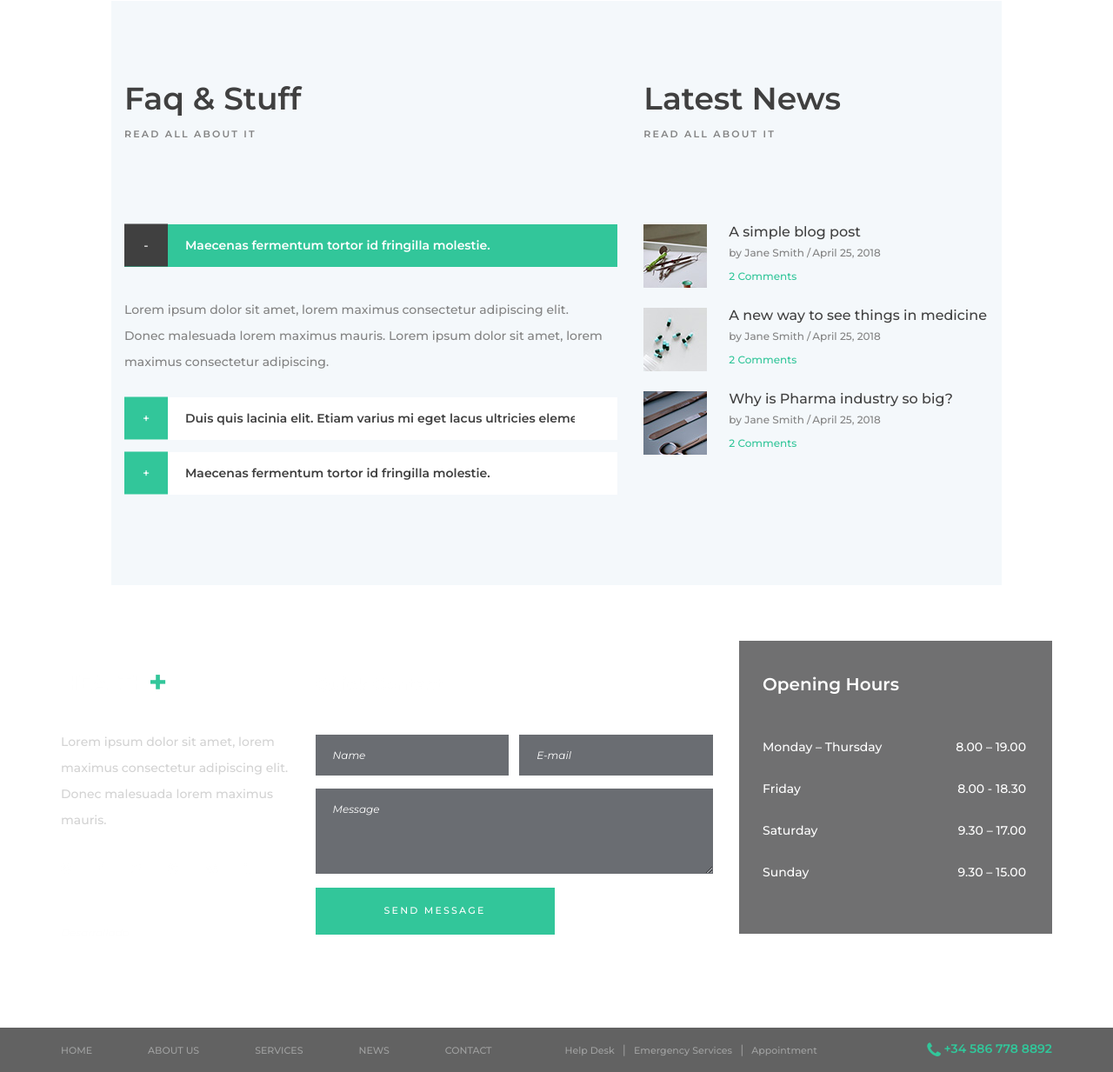
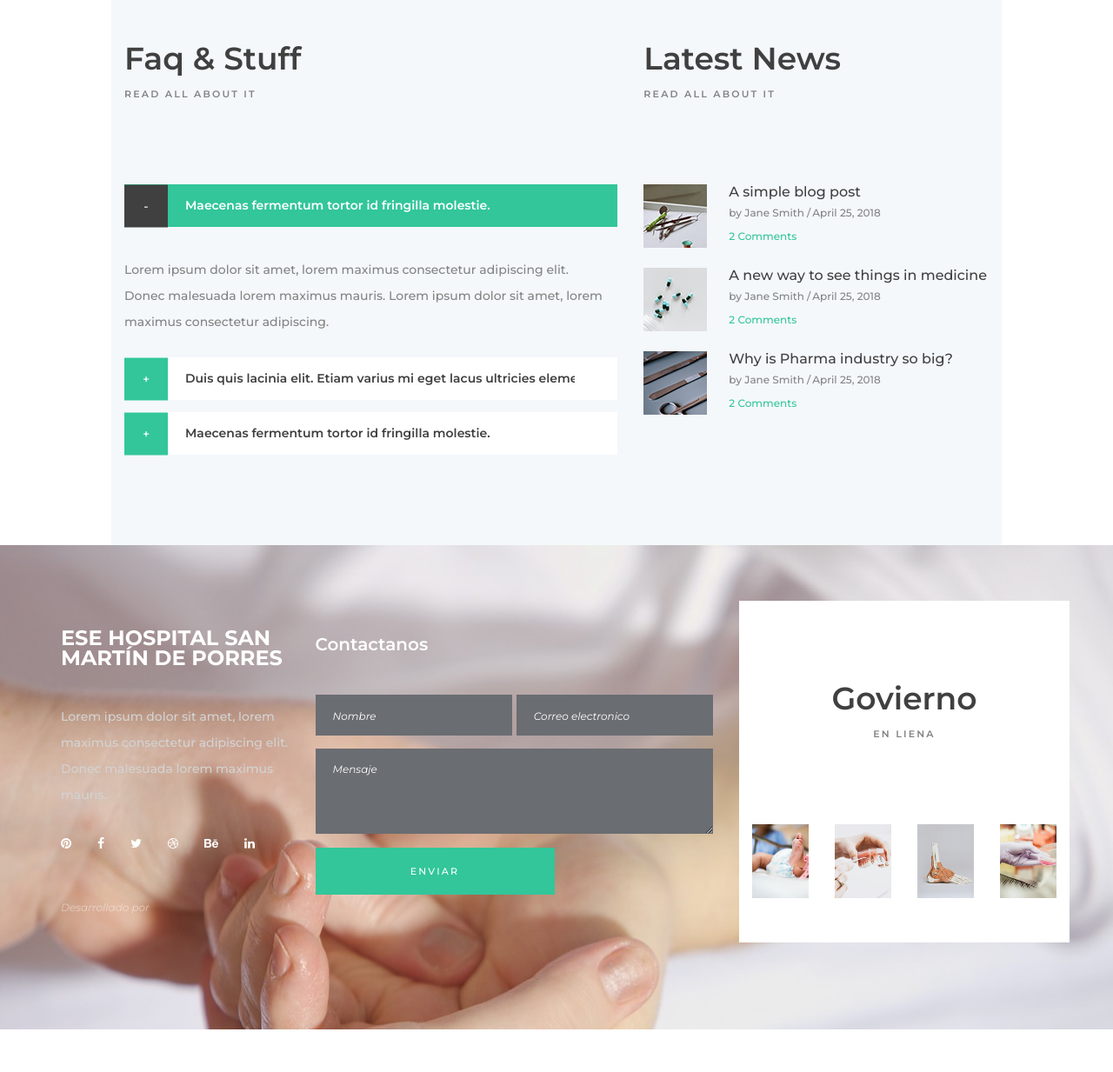
Before and after one commit to HchocontaP01/HchocontaP01.github.io, a PHP site: page / in a window 1280 px wide. Shown: the part 3514-4747 px from the top of the page at 87% size. After the commit the page ends 4698 px from the top, so only its background shows below. Run offline with PHP 8.4, Linux system fonts and the light colour scheme.

Commit message:
footer and menu

```diff
--- a/index.html
+++ b/index.html
@@ -12,11 +12,15 @@
 <link rel="stylesheet" type="text/css" href="plugins/OwlCarousel2-2.2.1/owl.theme.default.css">
 <link rel="stylesheet" type="text/css" href="plugins/OwlCarousel2-2.2.1/animate.css">
 <link rel="stylesheet" type="text/css" href="styles/main_styles.css">
+<link rel="stylesheet" type="text/css" href="styles/megaMenu.css">
 <link rel="stylesheet" type="text/css" href="styles/responsive.css">
 </head>
 <body>
 
 <div class="super_container">
+
+
+
 
 	<!-- Menu -->
 
@@ -126,21 +130,75 @@
 					</div>
 				</div>
 				<div class="header_nav" id="header_nav_pin">
-					<div class="header_nav_inner">
-						<div class="header_nav_container">
-							<div class="container">
+					<nav class="navbar navbar-expand-lg navbar-light megamenuback">
+					    <button class="navbar-toggler" type="button" data-toggle="collapse" data-target="#navbar" aria-controls="navbars" aria-expanded="false" aria-label="Toggle navigation">
+										<span class="navbar-toggler-icon"></span>
+							  </button>
+					    <div class="collapse navbar-collapse mega-dropdown " id="navbar" >
+					     <ul class="navbar-nav mr-auto">
+					      <li class="nav-item dropdown megamenu-li">
+					       <a class="nav-link dropdown-toggle" href="" id="dropdown01" data-toggle="dropdown" aria-haspopup="true" aria-expanded="false">Menú</a>
+					       <div class="dropdown-menu megamenu dropdown-Megamenu" aria-labelledby="dropdown01" style="overflow: auto;">
 					        <div class="row">
-									<div class="col">
-										<div class="header_nav_content d-flex flex-row align-items-center justify-content-start">
-											<nav class="main_nav">
-												<ul class="d-flex flex-row align-items-center justify-content-start">
-													<li class="active"><a href="index.html">Inicio</a></li>
-													<li>
-														Big menu
+					         <div class="col-sm-6 col-lg-3">
+					          <h5>Nosotros</h5>
+					          <a class="dropdown-item dropdown-item-mgmenu" href="#">Inicio</a>
+					          <a class="dropdown-item dropdown-item-mgmenu" href="#">Sedes</a>
+					          <a class="dropdown-item dropdown-item-mgmenu" href="#">Entida</a>
+					          <a class="dropdown-item dropdown-item-mgmenu" href="#">Directorio Funcionarios</a>
+					          <a class="dropdown-item dropdown-item-mgmenu" href="#">Directorio Institucional</a>
+					          <a class="dropdown-item dropdown-item-mgmenu" href="#">Procesos y Procedimientos</a>
+					          <a class="dropdown-item dropdown-item-mgmenu" href="#">Correo Interno</a>
+					         </div>
+					         <div class="col-sm-6 col-lg-3">
+					          <h5>Infórmate</h5>
+					          <a class="dropdown-item dropdown-item-mgmenu" href="#">Noticias</a>
+					          <a class="dropdown-item dropdown-item-mgmenu" href="#">Datos Abiertos</a>
+					          <a class="dropdown-item dropdown-item-mgmenu" href="#">Convocatorias</a>
+					          <a class="dropdown-item dropdown-item-mgmenu" href="#">Preguntas y respuestas</a>
+					          <a class="dropdown-item dropdown-item-mgmenu" href="#">Metas, Objetivos e indicadores</a>
+					          <a class="dropdown-item dropdown-item-mgmenu" href="#">Ofertas de empleo</a>
+					          <a class="dropdown-item dropdown-item-mgmenu" href="#">Control</a>
+					          <a class="dropdown-item dropdown-item-mgmenu" href="#">Información Adicional</a>
+					          <a class="dropdown-item dropdown-item-mgmenu" href="#">Población Vulnerable</a>
+					          <a class="dropdown-item dropdown-item-mgmenu" href="#">Glosario</a>
+					          <a class="dropdown-item dropdown-item-mgmenu" href="#">Contrataciones</a>
+					          <a class="dropdown-item dropdown-item-mgmenu" href="#">Ejecución de contratos</a>
+					         </div>
+							 <div class="col-sm-6 col-lg-3">
+					          <h5>Documentos</h5>
+					          <a class="dropdown-item dropdown-item-mgmenu" href="#">Rendición de cuentas</a>
+					          <a class="dropdown-item dropdown-item-mgmenu" href="#">Informes</a>
+					          <a class="dropdown-item dropdown-item-mgmenu" href="#">Estudios e investigaciones</a>
+					          <a class="dropdown-item dropdown-item-mgmenu" href="#">Proyectos en ejecución</a>
+					          <a class="dropdown-item dropdown-item-mgmenu" href="#">Informes de PQRS</a>
+					          <a class="dropdown-item dropdown-item-mgmenu" href="#">Normatividad</a>
+					          <a class="dropdown-item dropdown-item-mgmenu" href="#">Políticas y lineamientos</a>
+					          <a class="dropdown-item dropdown-item-mgmenu" href="#">Planes</a>
+					          <a class="dropdown-item dropdown-item-mgmenu" href="#">Programas</a>
+					          <a class="dropdown-item dropdown-item-mgmenu" href="#">Presupuesto</a>
+					         </div>
+							 <div class="col-sm-6 col-lg-3">
+					          <h5>Participa</h5>
+					          <a class="dropdown-item dropdown-item-mgmenu" href="#">Calendario de Actividades</a>
+					          <a class="dropdown-item dropdown-item-mgmenu" href="#">Niños, Niñas y Adolecentes</a>
+					          <a class="dropdown-item dropdown-item-mgmenu" href="#">Retos de participacón</a>
+					          <a class="dropdown-item dropdown-item-mgmenu" href="#">Encuesta</a>
+					          <a class="dropdown-item dropdown-item-mgmenu" href="#">Instancias de Participación</a>
+					         </div>
+					          <div class="col-sm-6 col-lg-3">
+					          <h5>Atención Ciudadana</h5>
+					          <a class="dropdown-item dropdown-item-mgmenu" href="#">Transparencia y acceso</a>
+					          <a class="dropdown-item dropdown-item-mgmenu" href="#">Tramites y servicios</a>
+					          <a class="dropdown-item dropdown-item-mgmenu" href="#">Mecanismos de control</a>
+					          <a class="dropdown-item dropdown-item-mgmenu" href="#">Transparencia</a>
+					          <a class="dropdown-item dropdown-item-mgmenu" href="#">Recepción de solicitudes</a>
+					          <a class="dropdown-item dropdown-item-mgmenu" href="#">Política y protección de datos</a>
+					         </div>
+					        </div>
+					       </div>
 					      </li>
-
 					     </ul>
-											</nav>
 					     <div class="search_content d-flex flex-row align-items-center justify-content-end ml-auto">
 							<form action="#" id="search_container_form" class="search_container_form">
 								<input type="text" class="search_container_input" placeholder="Consultar" required="required">
@@ -148,12 +206,8 @@
 							</form>
 						</div>
 					    </div>
-									</div>
-								</div>
-							</div>
-						</div>
-					</div>
-				</div>
+
+					   </nav>
 			</div>
 		</header>
 
@@ -508,8 +562,8 @@
 </div>
 	<!-- Footer -->
 
-	<footer class="footer">
-		<div class="parallax_background parallax-window" data-parallax="scroll" data-image-src="images/footer.jpg" data-speed="0.8"></div>
+	<footer class="footer" style="background-image: url(images/footer2.jpg");">
+		<div   ></div>
 		<div class="footer_content">
 			<div class="container">
 				<div class="row">
@@ -518,7 +572,7 @@
 					<div class="col-lg-3 footer_col">
 						<div class="footer_about">
 							<div class="logo">
-								<a href="#">health<span>+</span></a>
+								<a href="index.html">ESE HOSPITAL SAN MARTÍN DE PORRES</a>
 							</div>
 							<div class="footer_about_text">Lorem ipsum dolor sit amet, lorem maximus consectetur adipiscing elit. Donec malesuada lorem maximus mauris.</div>
 							<div class="footer_social">
@@ -532,7 +586,7 @@
 								</ul>
 							</div>
 							<div class="copyright">
-								Desarrollado
+								Desarrollado por
 							</div>
 						</div>
 					</div>
@@ -540,74 +594,70 @@
 					<!-- Footer Contact -->
 					<div class="col-lg-5 footer_col">
 						<div class="footer_contact">
-							<div class="footer_contact_title">Quick Contact</div>
+							<div class="footer_contact_title">Contactanos</div>
 							<div class="footer_contact_form_container">
 								<form action="#" class="footer_contact_form" id="footer_contact_form">
 									<div class="d-flex flex-xl-row flex-column align-items-center justify-content-between">
-										<input type="text" class="footer_contact_input" placeholder="Name" required="required">
-										<input type="email" class="footer_contact_input" placeholder="E-mail" required="required">
+										<input type="text" class="footer_contact_input" placeholder="Nombre" required="required">
+										<input type="email" class="footer_contact_input" placeholder="Correo electronico" required="required">
 									</div>
-									<textarea class="footer_contact_input footer_contact_textarea" placeholder="Message" required="required"></textarea>
-									<button class="footer_contact_button">send message</button>
+									<textarea class="footer_contact_input footer_contact_textarea" placeholder="Mensaje" required="required"></textarea>
+									<button class="footer_contact_button">Enviar</button>
 								</form>
 							</div>
 						</div>
 					</div>
 
 					<!-- Footer Hours -->
+
 					<div class="col-lg-4 footer_col">
-						<div class="footer_hours">
-							<div class="footer_hours_title">Opening Hours</div>
-							<ul class="hours_list">
-								<li class="d-flex flex-row align-items-center justify-content-start">
-									<div>Monday – Thursday</div>
-									<div class="ml-auto">8.00 – 19.00</div>
-								</li>
-								<li class="d-flex flex-row align-items-center justify-content-start">
-									<div>Friday</div>
-									<div class="ml-auto">8.00 - 18.30</div>
-								</li>
-								<li class="d-flex flex-row align-items-center justify-content-start">
-									<div>Saturday</div>
-									<div class="ml-auto">9.30 – 17.00</div>
-								</li>
-								<li class="d-flex flex-row align-items-center justify-content-start">
-									<div>Sunday</div>
-									<div class="ml-auto">9.30 – 15.00</div>
-								</li>
-							</ul>
+						<div class="departments">
+							<div class="container">
+								<div class="row">
+									<div class="col text-center">
+										<div class="section_title">Govierno</div>
+										<div class="section_subtitle">En liena</div>
+									</div>
+								</div>
+								<div class="row dept_row">
+									<div class="col">
+										<div class="dept_slider_container_outer">
+											<div class="dept_slider_container">
+
+												<!-- Slider -->
+												<div class="owl-carousel dept_slider">
+
+													<!-- Slide -->
+													<div class="owl-item dept_item">
+														<div class="dept_image"><img src="images/dept_1.jpg" alt=""></div>
+													</div>
+
+													<!-- Slide -->
+													<div class="owl-item dept_item">
+														<div class="dept_image"><img src="images/dept_2.jpg" alt=""></div>
+													</div>
+
+													<!-- Slide -->
+													<div class="owl-item dept_item">
+														<div class="dept_image"><img src="images/dept_3.jpg" alt=""></div>
+													</div>
+
+													<!-- Slide -->
+													<div class="owl-item dept_item">
+														<div class="dept_image"><img src="images/dept_4.jpg" alt=""></div>
+													</div>
+
+												</div>
+
+											</div>
+
+										</div>
+
 									</div>
 								</div>
 							</div>
 						</div>
-		</div>
-		<div class="footer_bar">
-			<div class="container">
-				<div class="row">
-					<div class="col">
-						<div class="footer_bar_content d-flex flex-sm-row flex-column align-items-lg-center align-items-start justify-content-start">
-							<nav class="footer_nav">
-								<ul class="d-flex flex-lg-row flex-column align-items-lg-center align-items-start justify-content-start">
-									<li class="active"><a href="index.html">Home</a></li>
-									<li><a href="about.html">About Us</a></li>
-									<li><a href="services.html">Services</a></li>
-									<li><a href="news.html">News</a></li>
-									<li><a href="contact.html">Contact</a></li>
-								</ul>
-							</nav>
-							<div class="footer_links">
-								<ul class="d-flex flex-lg-row flex-column align-items-lg-center align-items-start justify-content-start">
-									<li><a href="#">Help Desk</a></li>
-									<li><a href="#">Emergency Services</a></li>
-									<li><a href="#">Appointment</a></li>
-								</ul>
-							</div>
-							<div class="footer_phone ml-lg-auto">
-								<i class="fa fa-phone" aria-hidden="true"></i>
-								<span>+34 586 778 8892</span>
-							</div>
-						</div>
-					</div>
+
 				</div>
 			</div>
 		</div>
@@ -615,6 +665,7 @@
 
 
 <script src="js/jquery-3.3.1.min.js"></script>
+<script src="js/megaMenu.js"></script>
 <script src="styles/bootstrap4/popper.js"></script>
 <script src="styles/bootstrap4/bootstrap.min.js"></script>
 <script src="plugins/OwlCarousel2-2.2.1/owl.carousel.js"></script>
--- a/styles/main_styles.css
+++ b/styles/main_styles.css
@@ -212,12 +212,12 @@
 .super_container
 {
 	width: 80% !important;
-	overflow: hidden;
+	overflow: hidden !important;
 	margin-right: auto !important;
 	margin-left: auto !important;
 }
 .prlx_parent
-{
+	{
 	overflow: hidden;
 }
 .prlx
@@ -1100,10 +1100,9 @@
 
 .departments
 {
-	width: 100%;
+	width: calc(100% + 20px);
 	background: #FFFFFF;
 	padding-top: 99px;
-	padding-bottom: 52px;
 }
 .dept_row
 {
@@ -1529,7 +1528,7 @@
 }
 .footer_contact_form div input
 {
-	width: calc((100% - 12px) / 2);
+	width: calc((100% - 5px) / 2);
 }
 .footer_contact_input
 {
--- /dev/null
+++ b/styles/megaMenu.css
@@ -0,0 +1,127 @@
+@import url(http://fonts.googleapis.com/css?family=Open+Sans:400,700);
+
+
+.navbar-nav>li>.dropdown-menu {
+  margin-top: 20px;
+  border-top-left-radius: 4px;
+  border-top-right-radius: 4px;
+}
+
+.navbar-default .navbar-nav>li>a {
+  width: 200px;
+  font-weight: bold;
+}
+
+.mega-dropdown {
+  position: static !important;
+  width: 100%;
+}
+
+.mega-dropdown-menu {
+  padding: 20px 0px;
+  width: 100%;
+  box-shadow: none;
+  -webkit-box-shadow: none;
+}
+
+.mega-dropdown-menu:before {
+  content: "";
+  border-bottom: 15px solid #fff;
+  border-right: 17px solid transparent;
+  border-left: 17px solid transparent;
+  position: absolute;
+  top: -15px;
+  left: 285px;
+  z-index: 10;
+}
+
+.mega-dropdown-menu:after {
+  content: "";
+  border-bottom: 17px solid #ccc;
+  border-right: 19px solid transparent;
+  border-left: 19px solid transparent;
+  position: absolute;
+  top: -17px;
+  left: 283px;
+  z-index: 8;
+}
+
+.mega-dropdown-menu > li > ul {
+  padding: 0;
+  margin: 0;
+}
+
+.mega-dropdown-menu > li > ul > li {
+  list-style: none;
+}
+
+.mega-dropdown-menu > li > ul > li > a {
+  display: block;
+  padding: 3px 20px;
+  clear: both;
+  font-weight: normal;
+  line-height: 1.428571429;
+  color: #999;
+  white-space: normal;
+}
+
+.mega-dropdown-menu > li ul > li > a:hover,
+.mega-dropdown-menu > li ul > li > a:focus {
+  text-decoration: none;
+  color: #444;
+  background-color: #f5f5f5;
+}
+
+.mega-dropdown-menu .dropdown-header {
+  color: #428bca;
+  font-size: 18px;
+  font-weight: bold;
+}
+
+.mega-dropdown-menu form {
+  margin: 3px 20px;
+}
+
+.mega-dropdown-menu .form-group {
+  margin-bottom: 3px;
+}
+.megamenu-li {
+  position: static;
+}
+
+.megamenu {
+  position: absolute;
+  width: 100%;
+  left: 0;
+  right: 0;
+  padding: 15px;
+}
+
+.megamenuback {
+  background: #32c69a;
+}
+
+.dropdown-item-mgmenu:active {
+    color: #fff;
+    text-decoration: none;
+    background-color: #32c69a;
+}
+
+.dropdown-Megamenu {
+    position: absolute;
+    top: 100%;
+    left: 0;
+    z-index: 1000;
+    display: none;
+    float: left;
+    min-width: 10rem;
+    padding: .5rem 0;
+    margin: .125rem 0 0;
+    color: #212529;
+    text-align: left;
+    list-style: none;
+    background-color: #fff;
+    background-clip: padding-box;
+    border: 1px solid rgba(0,0,0,.15);
+    border-radius: .25rem;
+}
```
Also changed, not shown: js/megaMenu.js (added, +9 -0 lines), images/footer2.jpg (added), images/icono1.png (added). Lines whose indentation alone changed are shown as unchanged.
